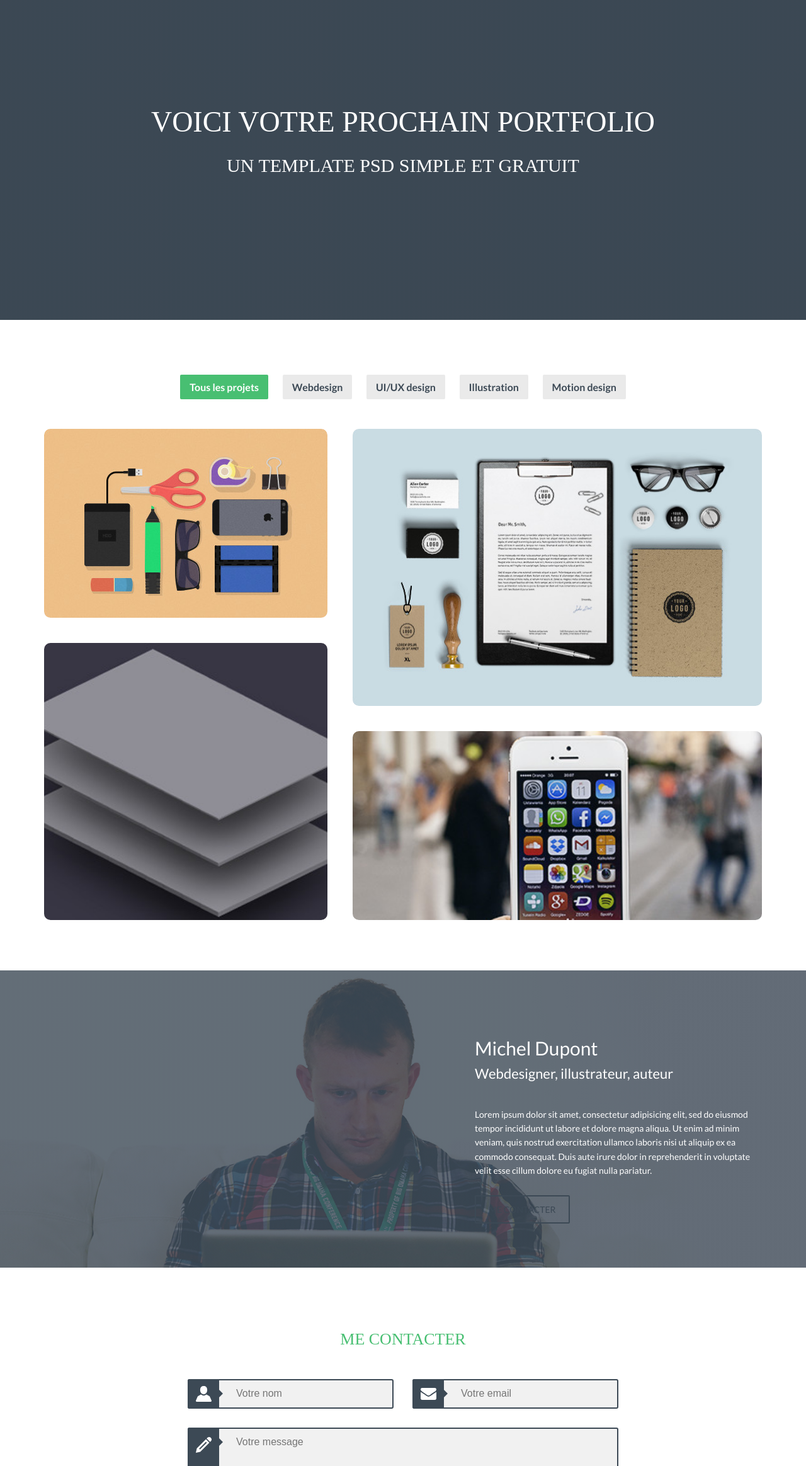
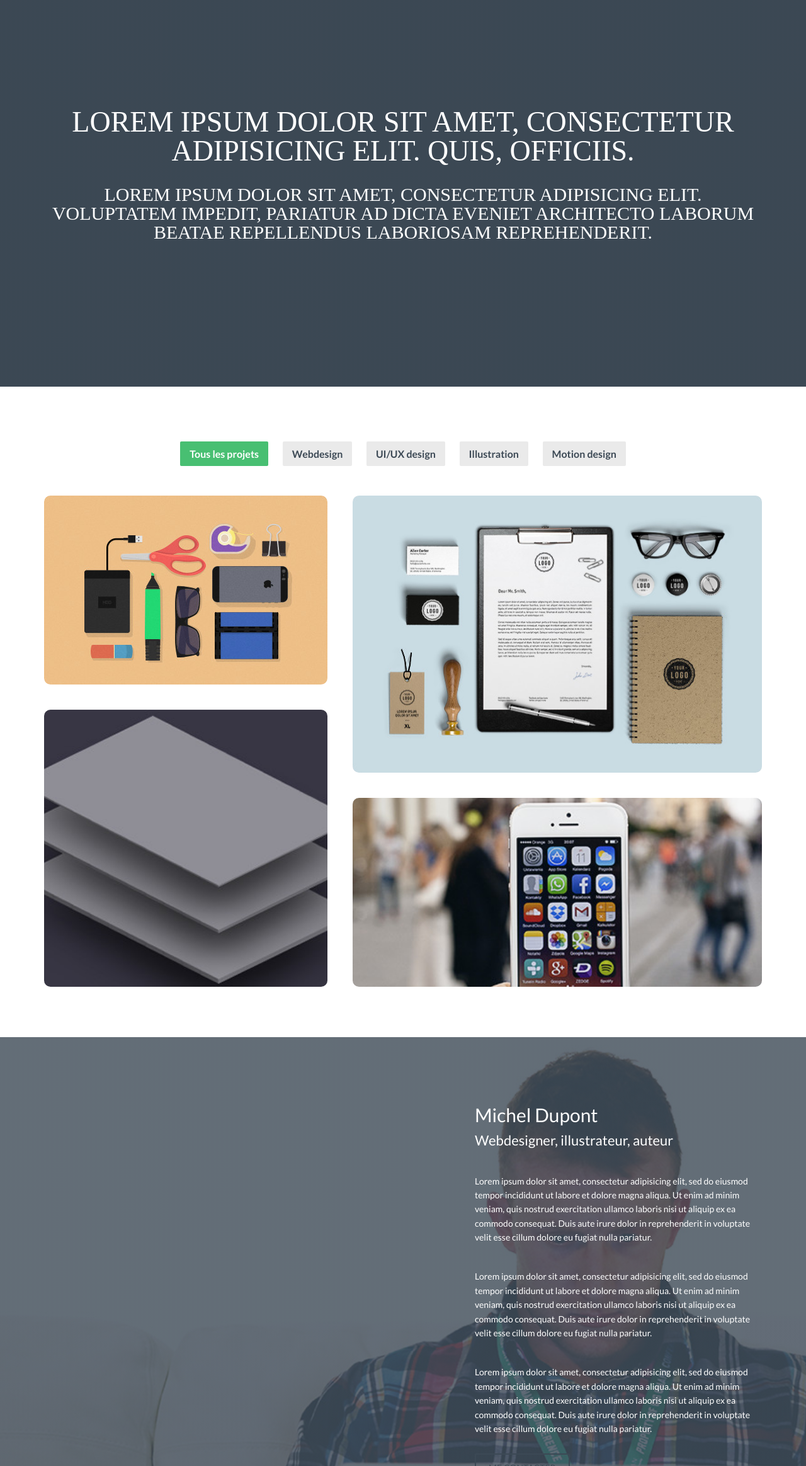
Before and after one commit to KateKharchenko/foliac-2, a plain HTML site: page index.html in a window 1280 px wide. Shown: the part 140-2468 px from the top of the page at 63% size. Drawn offline with Linux system fonts and the light colour scheme; a web font is replaced by a local one.

Commit message:
commit to upcontent

```diff
--- a/index.html
+++ b/index.html
@@ -25,8 +25,8 @@
 	</header>
 	<section class="section section--bg" style="background-image: linear-gradient(rgba(60,73,85, 0.8),rgba(60,73,85, 0.8)), url(img/computer.jpg);">
 		<div class="container text-center">
-			<h1 class="section__title">voici votre prochain portfolio</h1>
-			<h2 class="section__subtitle">un template psd simple et gratuit</h2>
+			<h1 class="section__title">Lorem ipsum dolor sit amet, consectetur adipisicing elit. Quis, officiis.</h1>
+			<h2 class="section__subtitle">Lorem ipsum dolor sit amet, consectetur adipisicing elit. Voluptatem impedit, pariatur ad dicta eveniet architecto laborum beatae repellendus laboriosam reprehenderit.</h2>
 		</div>
 	</section>
 	<section class="section">
@@ -45,7 +45,9 @@
 					<div class="image__overlay">
 						<div class="image__title">
 							<h3>Lorem ipsum dolor sit amet, consectetur adipisicing elit. Lorem ipsum dolor sit amet, consectetur adipisicing elit.</h3>
-							<span>Lorem ipsum dolor sit amet, consectetur adipisicing elit. Consequatur nesciunt esse quam aliquid ex tempora tempore cupiditate, sequi nulla earum quibusdam explicabo iste nihil, hic optio! Inventore nobis ipsam doloribus dignissimos ea explicabo voluptas omnis deserunt hic ad laboriosam a, similique magnam doloremque sint nihil cum, quidem? Totam, harum blanditiis optio. Asperiores nulla eos quae veritatis nemo aliquid fuga, molestias amet! Placeat expedita assumenda, corporis id quis vero veritatis dolor debitis quia accusamus saepe, a recusandae deserunt inventore adipisci! Quibusdam vel iure distinctio, corrupti, et eum eaque animi. Mollitia laboriosam aperiam labore optio deserunt culpa, omnis animi possimus explicabo recusandae.</span>
+							<p>Lorem ipsum dolor sit amet, consectetur adipisicing elit. Consequatur nesciunt esse quam aliquid ex tempora tempore cupiditate, sequi nulla earum quibusdam explicabo iste nihil, hic optio! Inventore nobis ipsam doloribus dignissimos ea explicabo voluptas omnis deserunt hic ad laboriosam a, similique magnam doloremque sint nihil cum, quidem?
+							</p>
+							<p>Totam, harum blanditiis optio. Asperiores nulla eos quae veritatis nemo aliquid fuga, molestias amet! Placeat expedita assumenda, corporis id quis vero veritatis dolor debitis quia accusamus saepe, a recusandae deserunt inventore adipisci! Quibusdam vel iure distinctio, corrupti, et eum eaque animi. Mollitia laboriosam aperiam labore optio deserunt culpa, omnis animi possimus explicabo recusandae.</p>
 						</div>
 					</div>
 				</a>
@@ -87,6 +89,9 @@
 			<div class="section-inner">
 				<h2 class="section__title section__title--inner">Michel Dupont</h2>
 				<p class="section__subtitle section__subtitle--inner">Webdesigner, illustrateur, auteur</p>
+
+				<p class="section__text">Lorem ipsum dolor sit amet, consectetur adipisicing elit, sed do eiusmod tempor incididunt ut labore et dolore magna aliqua. Ut enim ad minim veniam, quis nostrud exercitation ullamco laboris nisi ut aliquip ex ea commodo consequat. Duis aute irure dolor in reprehenderit in voluptate velit esse cillum dolore eu fugiat nulla pariatur.</p>
+				<p class="section__text">Lorem ipsum dolor sit amet, consectetur adipisicing elit, sed do eiusmod tempor incididunt ut labore et dolore magna aliqua. Ut enim ad minim veniam, quis nostrud exercitation ullamco laboris nisi ut aliquip ex ea commodo consequat. Duis aute irure dolor in reprehenderit in voluptate velit esse cillum dolore eu fugiat nulla pariatur.</p>
 				<p class="section__text">Lorem ipsum dolor sit amet, consectetur adipisicing elit, sed do eiusmod tempor incididunt ut labore et dolore magna aliqua. Ut enim ad minim veniam, quis nostrud exercitation ullamco laboris nisi ut aliquip ex ea commodo consequat. Duis aute irure dolor in reprehenderit in voluptate velit esse cillum dolore eu fugiat nulla pariatur.</p>
 				<a href="" class="btn btn--black">me contacter</a>
 			</div>
```
